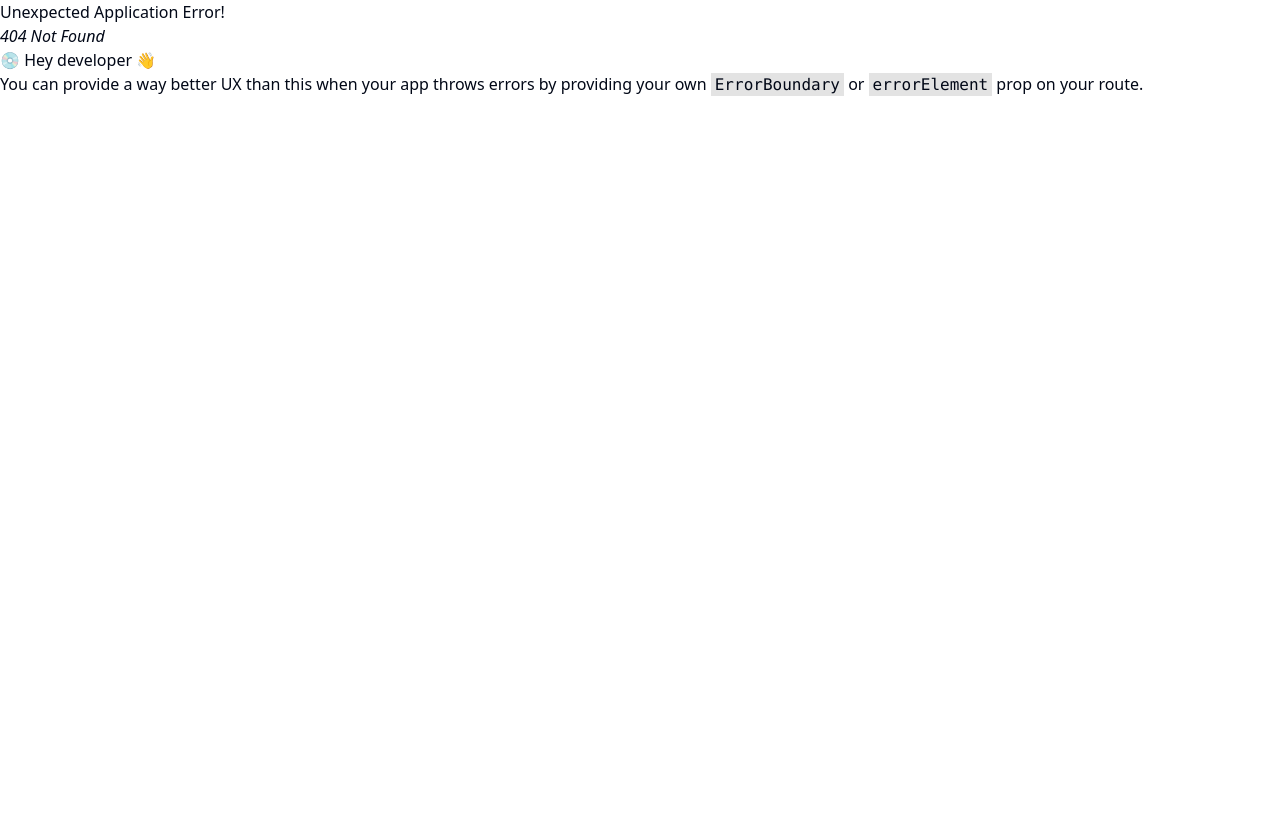
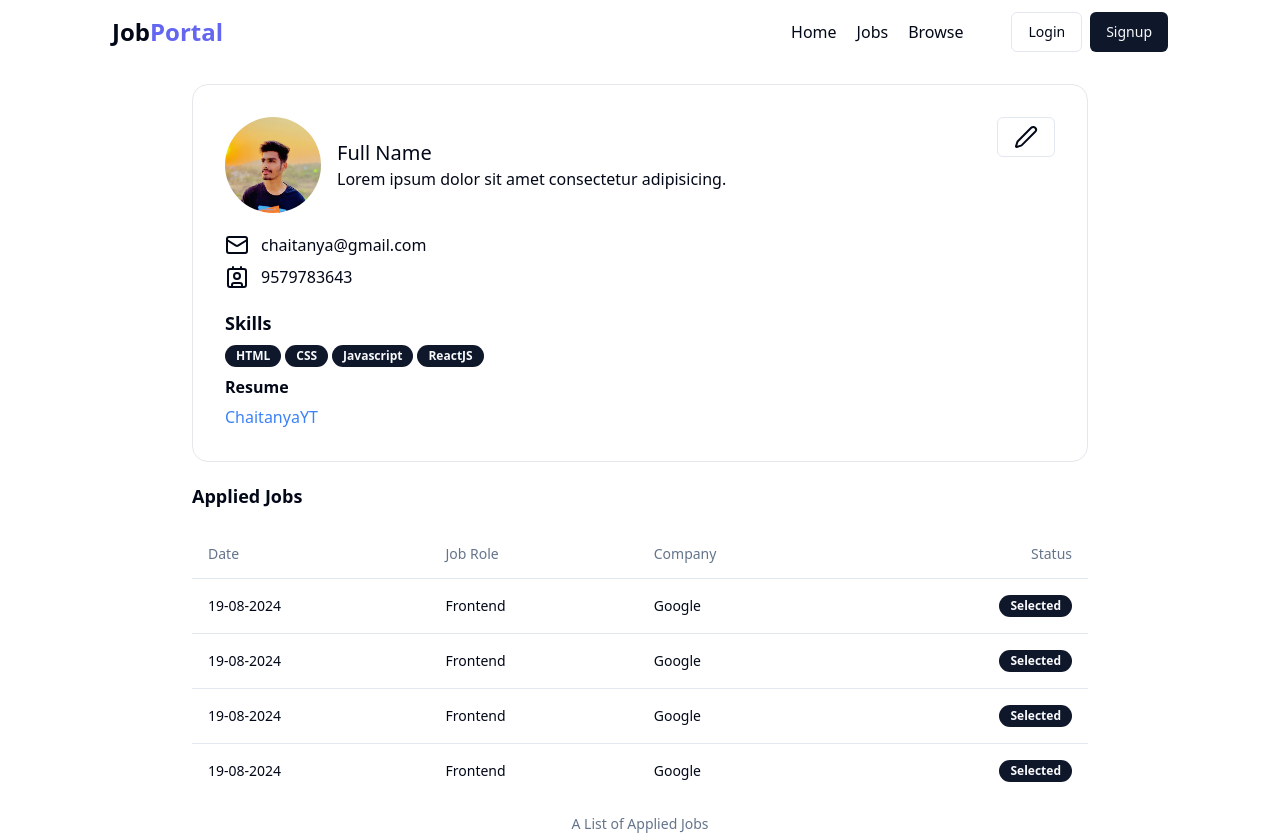
Before and after one commit to Ritik-Raghuwanshi/Internship-Projects, a React (Vite) app in the folder Job-Listing-Portal/frontend/: page /profile in a window 1280 px wide. Before the commit this address had no page. Before the commit the page ends 800 px from the top, so only its background shows below. Built offline with nearby package versions, Linux system fonts and the light colour scheme.

Commit message:
profile section build with applied jobs

```diff
--- a/Job-Listing-Portal/frontend/src/App.jsx
+++ b/Job-Listing-Portal/frontend/src/App.jsx
@@ -4,6 +4,7 @@
 import { createBrowserRouter, RouterProvider } from 'react-router-dom';
 import Jobs from './components/Jobs';
 import Browse from './components/Browse';
+import Profile from './components/Profile';
 
 const appRouter = createBrowserRouter([
   {
@@ -25,6 +26,10 @@
   {
     path:'/browse',
     element:<Browse />
+  },
+  {
+    path:'/profile',
+    element:<Profile />
   }
 ])
 
--- /dev/null
+++ b/Job-Listing-Portal/frontend/src/components/AppliedJobTabel.jsx
@@ -0,0 +1,34 @@
+import { Badge } from "./ui/badge";
+import { Table, TableBody, TableCaption, TableCell, TableHead, TableHeader, TableRow } from "./ui/table";
+
+const AppliedJobTabel = () => {
+  return (
+    <div>
+      <Table>
+        <TableCaption>A List of Applied Jobs</TableCaption>
+        <TableHeader>
+            <TableRow>
+                <TableHead>Date</TableHead>
+                <TableHead>Job Role</TableHead>
+                <TableHead>Company</TableHead>
+                <TableHead className="text-right">Status</TableHead>
+            </TableRow>
+        </TableHeader>
+        <TableBody>
+            {
+                [1, 2, 3, 4].map((item, index) => (
+                    <TableRow key={index}>
+                        <TableCell>19-08-2024</TableCell>
+                        <TableCell>Frontend</TableCell>
+                        <TableCell>Google</TableCell>
+                        <TableCell className="text-right"><Badge>Selected</Badge></TableCell>
+                    </TableRow>
+                ))
+            }
+        </TableBody>
+      </Table>
+    </div>
+  )
+}
+
+export default AppliedJobTabel;
--- /dev/null
+++ b/Job-Listing-Portal/frontend/src/components/Profile.jsx
@@ -0,0 +1,82 @@
+import { Contact, Mail, Pen } from "lucide-react";
+import Navbar from "./shared/Navbar";
+import { Avatar, AvatarImage } from "./ui/avatar";
+import { Button } from "./ui/button";
+import ProfileLogo from "/profile.jpg";
+import { Badge } from "./ui/badge";
+import { Label } from "./ui/label";
+import AppliedJobTabel from "./AppliedJobTabel";
+
+const skills = ["HTML", "CSS", "Javascript", "ReactJS"];
+
+const isResume = true;
+
+const Profile = () => {
+  return (
+    <div>
+      <Navbar />
+      <div
+        className="max-w-4xl mx-auto bg-white border border-gray-200 rounded-2xl my-5 p-8"
+        alt="profile"
+      >
+        <div className="flex justify-between">
+          <div className="flex items-center gap-4">
+            <Avatar className="h-24 w-24">
+              <AvatarImage src={ProfileLogo} />
+            </Avatar>
+            <div>
+              <h1 className="font-medium text-xl">Full Name</h1>
+              <p>Lorem ipsum dolor sit amet consectetur adipisicing.</p>
+            </div>
+          </div>
+
+          <Button className="text-right" variant="outline">
+            <Pen />
+          </Button>
+        </div>
+        <div className="my-5">
+          <div className="flex items-center gap-3 my-2">
+            <Mail />
+            <span>chaitanya@gmail.com</span>
+          </div>
+          <div className="flex items-center gap-3 my-2">
+            <Contact />
+            <span>9579783643</span>
+          </div>
+        </div>
+        <div className="  gap-2">
+          <h1 className="font-semibold text-lg">Skills</h1>
+          <div className="flex items-center my-2 gap-1">
+            {skills.length !== 0 ? (
+              skills.map((item, index) => <Badge key={index}>{item}</Badge>)
+            ) : (
+              <span>NA</span>
+            )}
+          </div>
+        </div>
+        <div className="grid w-full max-w-sm items-center gap-1.5 mt-2">
+          <Label className="text-md font-bold">Resume</Label>
+          {isResume ? (
+            <a
+              target="_blank"
+              href="https://www.youtube.com/@chaitanyaumbarkar"
+              className="text-blue-500 hover:underline cursor-pointer"
+            >
+              ChaitanyaYT
+            </a>
+          ) : (
+            <span>NA</span>
+          )}
+        </div>
+
+      </div>
+      <div className="max-w-4xl mx-auto bg-white rounded-2xl">
+          <h1 className="font-bold text-lg  my-5">Applied Jobs</h1>
+          {/* Applied Job Tabel */}
+          <AppliedJobTabel />
+        </div>
+    </div>
+  );
+};
+
+export default Profile;
--- a/Job-Listing-Portal/frontend/src/components/shared/Navbar.jsx
+++ b/Job-Listing-Portal/frontend/src/components/shared/Navbar.jsx
@@ -56,7 +56,7 @@
                   <div className="flex flex-col gap-3 my-2 text-gray-600">
                     <div className="flex w-fit items-center cursor-pointer">
                     <User2 />
-                    <Button variant='link'>View Profile</Button>
+                    <Button variant='link'><Link to='/profile'>View Profile</Link></Button>
                     </div>
                     <div className="flex w-fit items-center cursor-pointer">
                     <LogOut />
--- /dev/null
+++ b/Job-Listing-Portal/frontend/src/components/ui/table.jsx
@@ -0,0 +1,83 @@
+import * as React from "react"
+
+import { cn } from "@/lib/utils"
+
+const Table = React.forwardRef(({ className, ...props }, ref) => (
+  <div className="relative w-full overflow-auto">
+    <table
+      ref={ref}
+      className={cn("w-full caption-bottom text-sm", className)}
+      {...props} />
+  </div>
+))
+Table.displayName = "Table"
+
+const TableHeader = React.forwardRef(({ className, ...props }, ref) => (
+  <thead ref={ref} className={cn("[&_tr]:border-b", className)} {...props} />
+))
+TableHeader.displayName = "TableHeader"
+
+const TableBody = React.forwardRef(({ className, ...props }, ref) => (
+  <tbody
+    ref={ref}
+    className={cn("[&_tr:last-child]:border-0", className)}
+    {...props} />
+))
+TableBody.displayName = "TableBody"
+
+const TableFooter = React.forwardRef(({ className, ...props }, ref) => (
+  <tfoot
+    ref={ref}
+    className={cn("border-t bg-muted/50 font-medium [&>tr]:last:border-b-0", className)}
+    {...props} />
+))
+TableFooter.displayName = "TableFooter"
+
+const TableRow = React.forwardRef(({ className, ...props }, ref) => (
+  <tr
+    ref={ref}
+    className={cn(
+      "border-b transition-colors hover:bg-muted/50 data-[state=selected]:bg-muted",
+      className
+    )}
+    {...props} />
+))
+TableRow.displayName = "TableRow"
+
+const TableHead = React.forwardRef(({ className, ...props }, ref) => (
+  <th
+    ref={ref}
+    className={cn(
+      "h-12 px-4 text-left align-middle font-medium text-muted-foreground [&:has([role=checkbox])]:pr-0",
+      className
+    )}
+    {...props} />
+))
+TableHead.displayName = "TableHead"
+
+const TableCell = React.forwardRef(({ className, ...props }, ref) => (
+  <td
+    ref={ref}
+    className={cn("p-4 align-middle [&:has([role=checkbox])]:pr-0", className)}
+    {...props} />
+))
+TableCell.displayName = "TableCell"
+
+const TableCaption = React.forwardRef(({ className, ...props }, ref) => (
+  <caption
+    ref={ref}
+    className={cn("mt-4 text-sm text-muted-foreground", className)}
+    {...props} />
+))
+TableCaption.displayName = "TableCaption"
+
+export {
+  Table,
+  TableHeader,
+  TableBody,
+  TableFooter,
+  TableHead,
+  TableRow,
+  TableCell,
+  TableCaption,
+}
```
